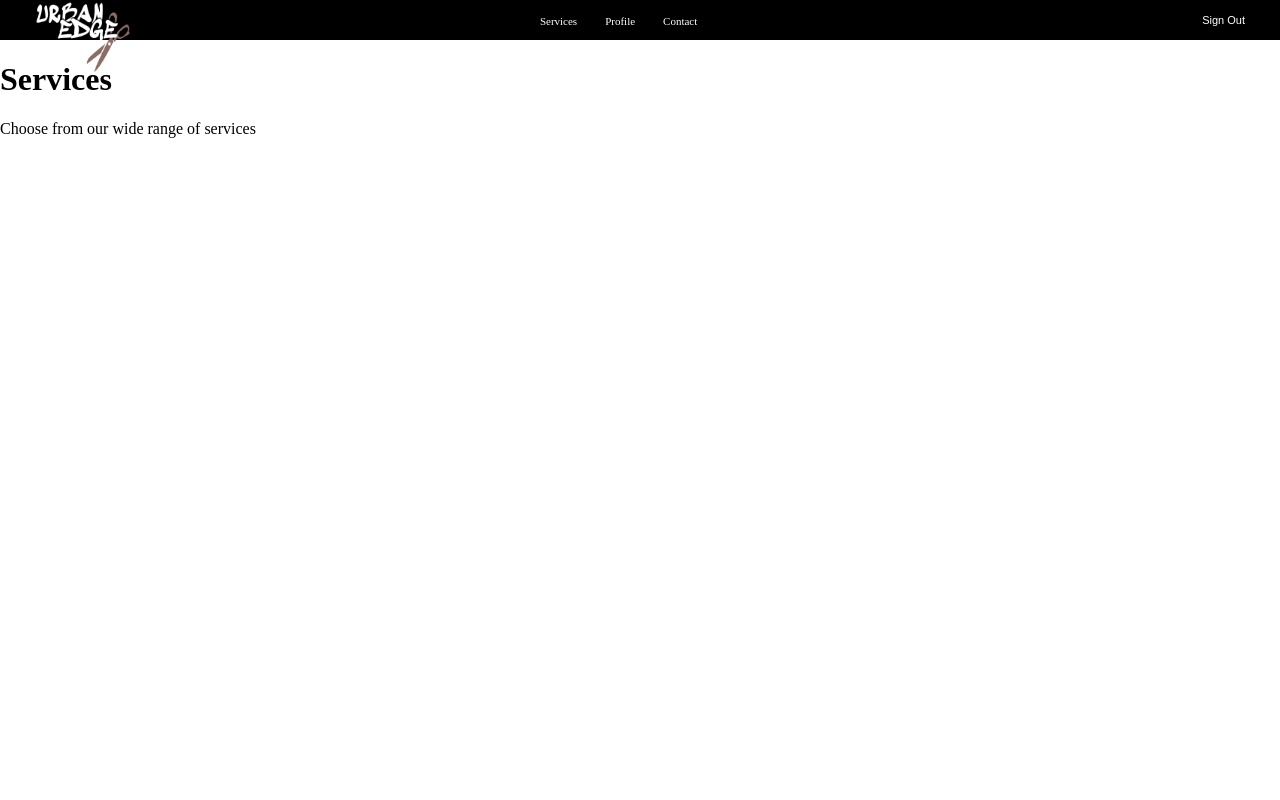
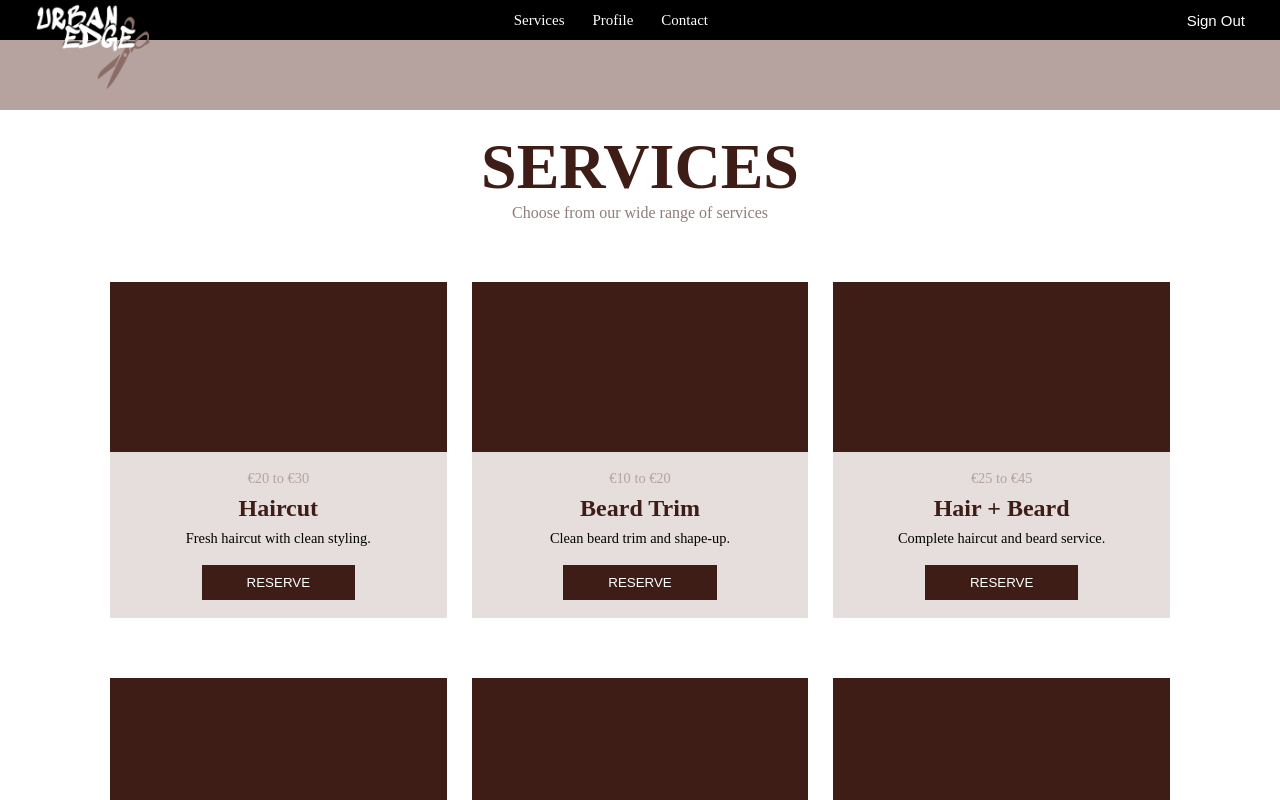
Before and after one commit to lxuiejane/Barbershop-Examen, a Next.js app: page / in a window 1280 px wide. Shown: the top 800 px of the page. Built offline with nearby package versions, Linux system fonts and the light colour scheme.

Commit message:
services zonder functionaliteit en bottembar van de navbar

```diff
--- a/app/components/Navbar.js
+++ b/app/components/Navbar.js
@@ -2,6 +2,7 @@ import Link from "next/link";
 
 export default function Navbar() {
     return (
+        <>
             <nav className="navbar">
                 <div className="logo">
                     <img src="/logo2.png" alt="Urban Edge" />
@@ -14,6 +15,9 @@ export default function Navbar() {
                 </ul>
 
                 <button className="signOut">Sign Out</button>
+
             </nav>
+            <div className="navbarBottomBar"></div>
+        </>
     );
 }
--- a/app/globals.css
+++ b/app/globals.css
@@ -18,8 +18,8 @@ body {
 
 .logo img {
     position: absolute;
-    top: 1px;
-    width: 95px;
+    top: 3px;
+    width: 115px;
     height: auto;
 }
 
@@ -28,7 +28,6 @@ body {
     display: flex;
     justify-content: center;
     gap: 28px;
-
     margin: 0;
     padding: 0;
 }
@@ -36,7 +35,7 @@ body {
 .navLinks a {
     color: white;
     text-decoration: none;
-    font-size: 11px;
+    font-size: 15px;
     font-weight: 400;
 }
 
@@ -44,8 +43,13 @@ body {
     background: none;
     border: none;
     color: white;
-    font-size: 11px;
+    font-size: 15px;
     cursor: pointer;
     justify-self: end;
     padding: 0;
 }
+
+.navbarBottomBar {
+  height: 70px;
+  background-color: #B6A39F;
+}
--- a/app/page.js
+++ b/app/page.js
@@ -1,11 +1,75 @@
 import Image from "next/image";
 import styles from "./page.module.css";
 
+const services = [
+  {
+    id: 1,
+    name: "Haircut",
+    price: "€20 to €30",
+    description: "Fresh haircut with clean styling.",
+    image: "/haircut.jpg",
+  },
+  {
+    id: 2,
+    name: "Beard Trim",
+    price: "€10 to €20",
+    description: "Clean beard trim and shape-up.",
+    image: "/beard.jpg",
+  },
+  {
+    id: 3,
+    name: "Hair + Beard",
+    price: "€25 to €45",
+    description: "Complete haircut and beard service.",
+    image: "/hair-beard.jpg",
+  },
+  {
+    id: 4,
+    name: "Fade Cut",
+    price: "€20 to €35",
+    description: "Sharp fade with a clean finish.",
+    image: "/fade.jpg",
+  },
+    {
+    id: 5,
+    name: "Styling",
+    price: "€10 to €20",
+    description: "Hair styling for any occasion.",
+    image: "/styling.jpg",
+  },
+  {
+    id: 6,
+    name: "Kids Cut",
+    price: "€10 to €20",
+    description: "Simple haircut for children.",
+    image: "/kids.jpg",
+  },
+
+];
+
 export default function Home() {
   return (
-    <main>
-      <h1>Services</h1>
-      <p>Choose from our wide range of services</p>
+    <main className={styles.container}>
+
+      <section className={styles.header}>
+        <h1 className={styles.title}>SERVICES</h1>
+        <p className={styles.subtitle}>Choose from our wide range of services</p>
+      </section>
+
+      <section className={styles.servicesGrid}>
+        {services.map((service) => (
+          <div key={service.id} className={styles.card}>
+            <div className={styles.cardImage}></div>
+
+            <div className={styles.cardContent}>
+              <p className={styles.price}>{service.price}</p>
+              <h2 className={styles.serviceTitle}>{service.name}</h2>
+              <p className={styles.description}>{service.description}</p>
+              <button className={styles.reserveBtn}>RESERVE</button>
+            </div>
+          </div>
+        ))}
+      </section>
     </main>
   );
 }
--- a/app/page.module.css
+++ b/app/page.module.css
@@ -94,6 +94,79 @@ a.secondary {
   border-color: var(--button-secondary-border);
 }
 
+.container {
+  min-height: 100vh;
+}
+
+.header {
+  text-align: center;
+  margin-top: 20px;
+  margin-bottom: 40px;
+}
+
+.title {
+  color: #3E1D17;
+  font-size: 4rem;
+  margin: 0;
+}
+
+.subtitle {
+  color: #8f7d79;
+  margin: 0;
+}
+
+.servicesGrid {
+  max-width: 1100px;
+  margin: 0 auto;
+  padding: 20px;
+
+  display: grid;
+  grid-template-columns: repeat(3, 1fr);
+  gap: 60px 25px;
+}
+
+.card {
+  background-color: #e6dddd;
+  text-align: center;
+}
+
+.cardImage {
+  width: 100%;
+  height: 170px;
+  background-color: #3E1D17;
+}
+
+.cardContent {
+  padding: 18px;
+}
+
+.price {
+  color: #B6A39F;
+  font-size: 0.9rem;
+  margin: 0 0 8px;
+}
+
+.serviceTitle {
+  color: #3E1D17;
+  font-size: 1.5rem;
+  margin: 0 0 8px;
+}
+
+.description {
+  font-size: 0.9rem;
+  margin: 0 0 18px;
+}
+
+.reserveBtn {
+  background-color: #3E1D17;
+  color: white;
+  border: none;
+  padding: 10px 45px;
+  cursor: pointer;
+}
+
+
+
 /* Enable hover only on non-touch devices */
 @media (hover: hover) and (pointer: fine) {
   a.primary:hover {
```
Lines whose indentation alone changed are shown as unchanged.
